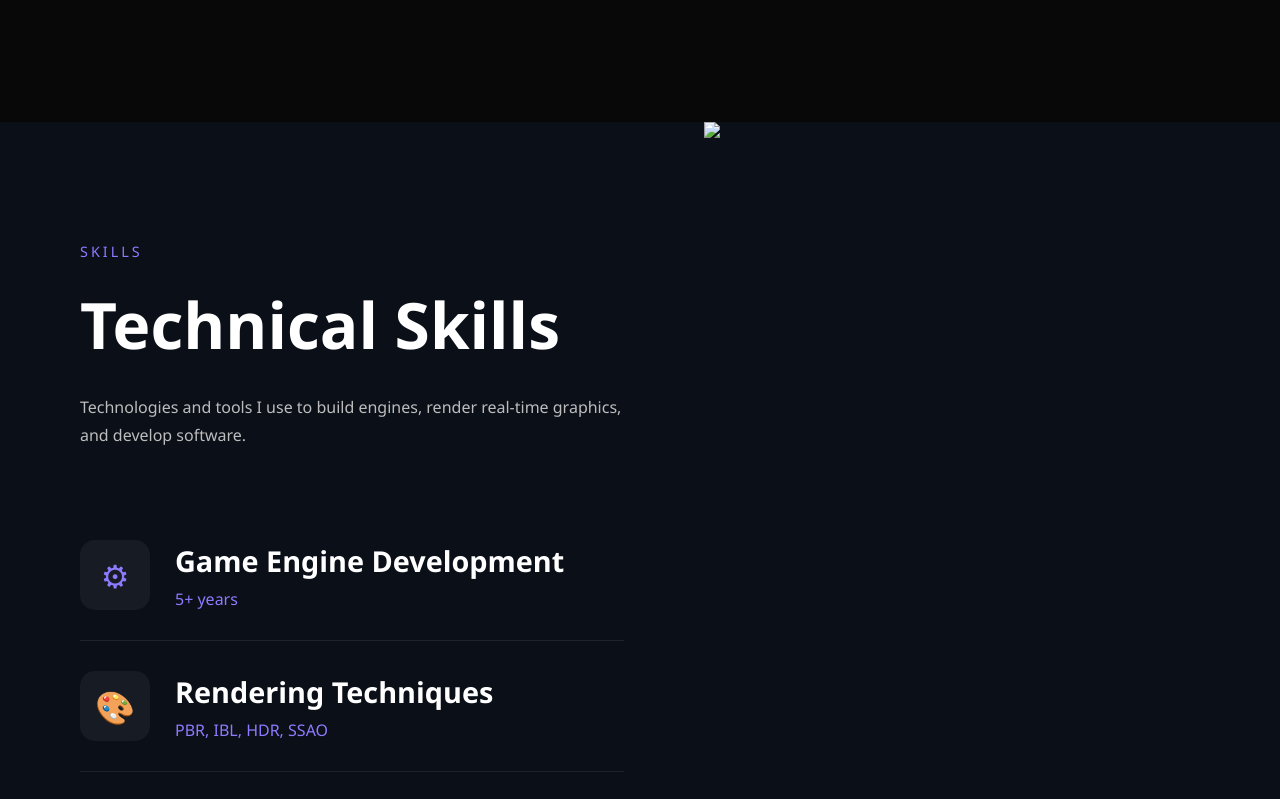
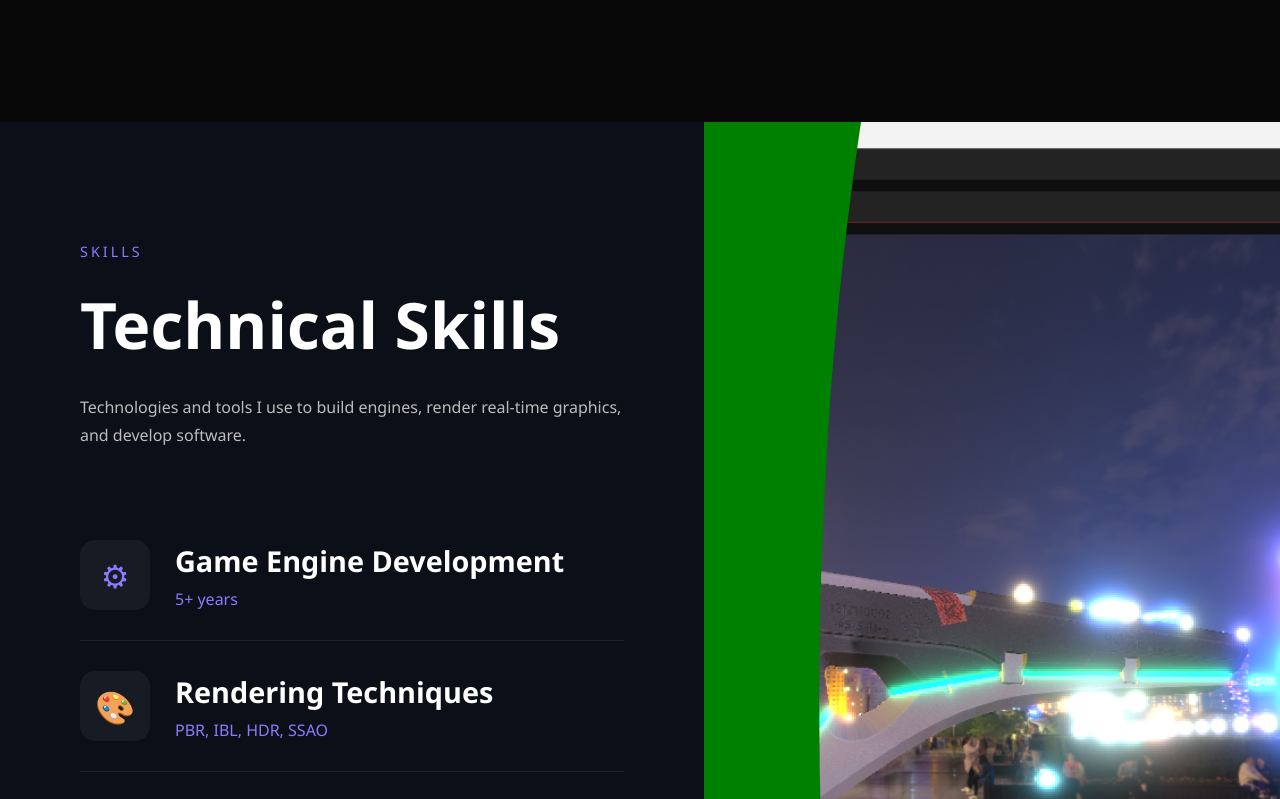
Before and after one commit to MarcoEsparza/MarcoEsparza.github.io, a plain HTML site: page index.html in a window 1280 px wide. Shown: the part 1400-2199 px from the top of the page. Drawn offline with Linux system fonts and the light colour scheme.

Commit message:
Test 3 Skill section style

```diff
--- a/index.html
+++ b/index.html
@@ -177,7 +177,7 @@
 
     <div class="skills-right">
 
-        <img src="assets/images/Example1.png
+        <img src="assets/images/Example1.png"
              alt="Engine Screenshot">
 
     </div>
--- a/style.css
+++ b/style.css
@@ -252,7 +252,7 @@
     color: #8d7bff;
 }
 
-/*.skills-right
+.skills-right
 {
     width: 45%;
     min-height: 500px;
@@ -270,9 +270,11 @@
     height: 100%;
 
     object-fit: cover;
-}*/
 
-.skills-right
+    clip-path: ellipse(80% 120% at 100% 50%);
+}
+
+/* .skills-right
 {
     width: 45%;
     position: relative;
@@ -284,7 +286,7 @@
     width: 100%;
     height: auto;
     display: block;
-}
+} */
 
 /*.skills-right
 {
```
